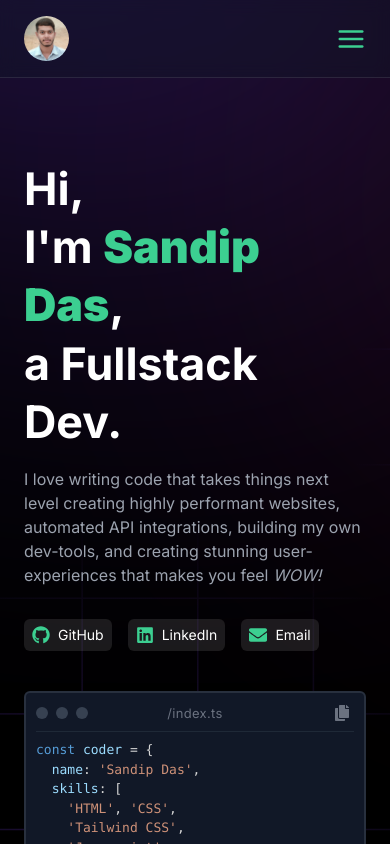
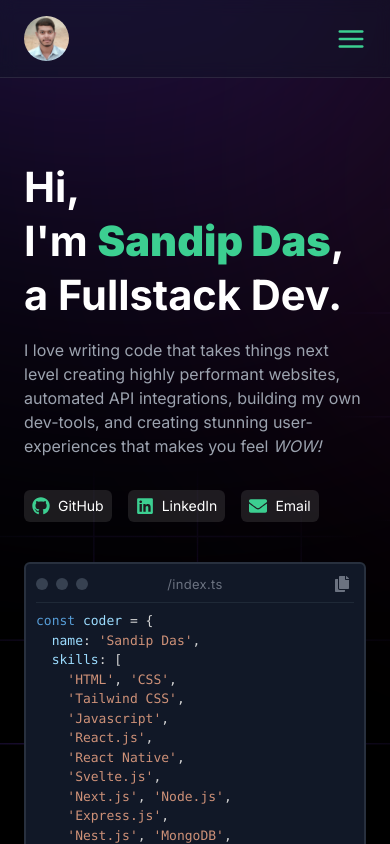
Before and after one commit to codersandipdas/portfolio, a Next.js app: page / in a window 390 px wide. Shown: the top 844 px of the page. Built offline with nearby package versions, Linux system fonts and the light colour scheme.

Commit message:
updated font size

```diff
--- a/src/app/page.tsx
+++ b/src/app/page.tsx
@@ -11,7 +11,7 @@
     <main className='bg-black min-h-screen'>
       <section className='flex gap-10 flex-col md:flex-row md:items-center pt-[10rem] pb-20 hero-section hero-bg custom-container'>
         <div className='flex-[3] shrink-0 overflow-hidden'>
-          <h1 className='text-[2.8rem] md:text-6xl leading-[1.3em] md:leading-[1.2em] text-white font-bold'>
+          <h1 className='text-[2.6rem] md:text-6xl leading-[1.3em] md:leading-[1.2em] text-white font-bold'>
             Hi, <br /> I&apos;m{' '}
             <strong className='text-primary'>Sandip Das</strong>, <br /> a
             Fullstack Dev.
```
